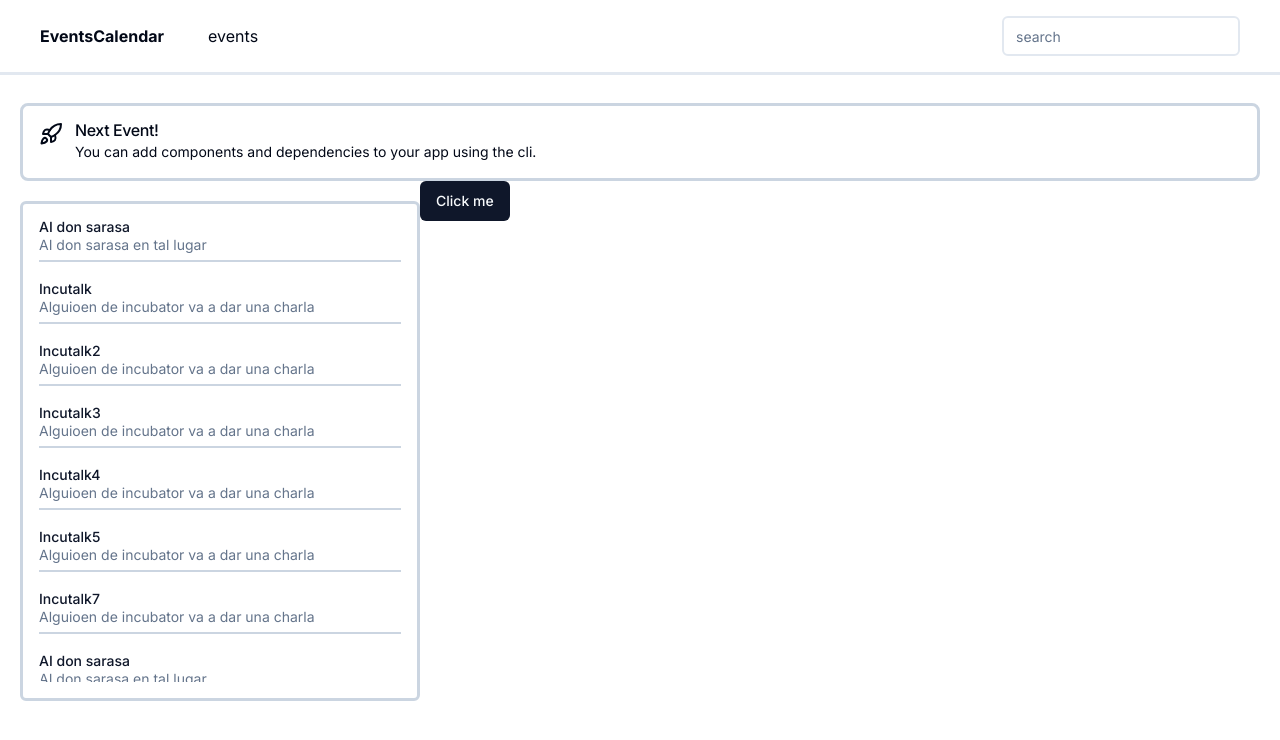
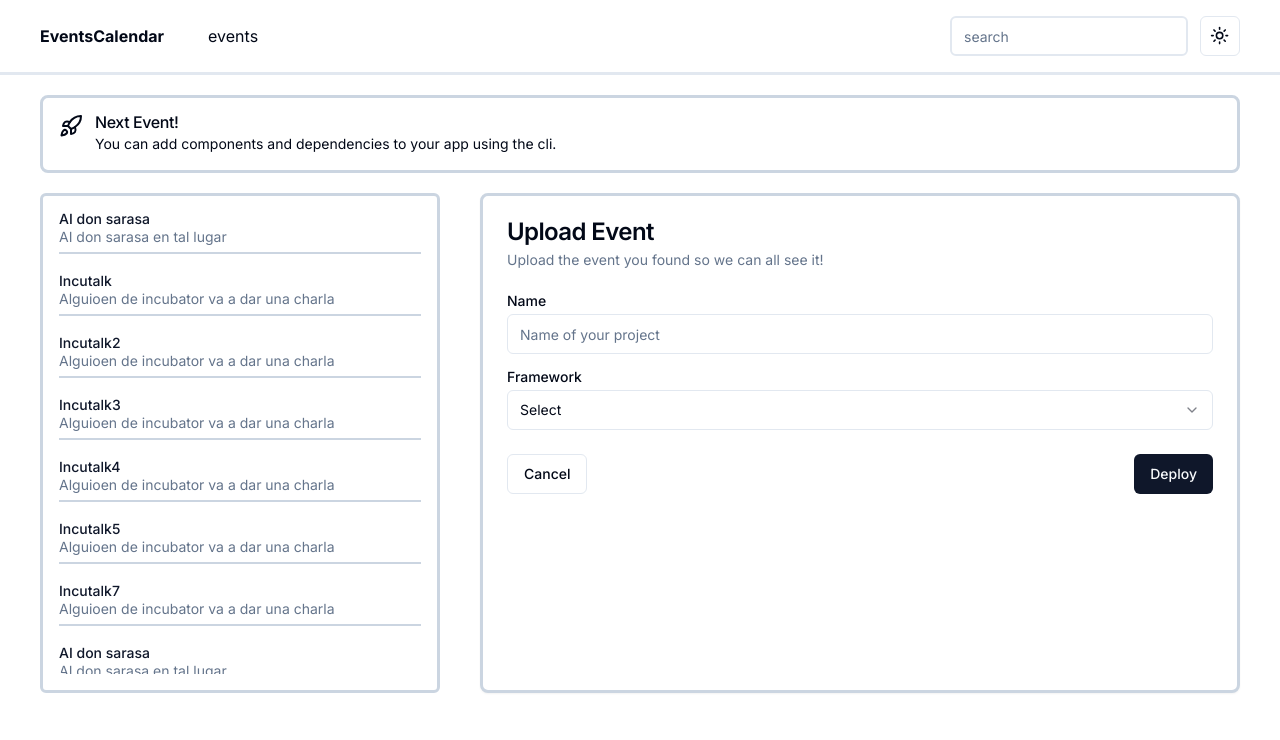
Before and after one commit to Nahuelluca20/events-calendar, a Next.js app: page / in a window 1280 px wide. Shown: the top 740 px of the page. Built offline with nearby package versions, Linux system fonts and the light colour scheme.

Commit message:
add: mock form

```diff
--- a/app/page.tsx
+++ b/app/page.tsx
@@ -1,14 +1,11 @@
 "use client";
 
-import {useTheme} from "next-themes";
-
-import {Button} from "@/components/ui/button";
 import NextEvent from "@/components/NextEvent";
 import {ScrollArea} from "@/components/ui/scroll-area";
 import EventItem from "@/components/EventItem";
+import {AddEvent} from "@/components/AddEvent";
 
 export default function Home() {
-  const {theme, setTheme} = useTheme();
   const eventsMock = [
     {
       eventName: "AI don sarasa",
@@ -61,20 +58,23 @@
   ];
 
   return (
-    <main className="p-5">
+    <main className="max-w-[1200px] mx-auto mt-5 px-5 xl:px-0">
       <NextEvent />
-      <section className="md:flex">
+      <section className="grid md:flex my-5 gap-5 md:gap-10">
         <aside>
-          <ScrollArea className="h-[200px] md:h-[500px] w-full md:w-[350px] lg:w-[400px] rounded-md border-[3px] border-slate-300 p-4 my-5">
+          <ScrollArea className="h-[200px] md:h-[500px] w-full md:w-[350px] lg:w-[400px] rounded-md border-[3px] border-slate-300 p-4">
             {eventsMock.map((event, index) => (
               <EventItem key={index} {...event} />
             ))}
           </ScrollArea>
         </aside>
+        <article className="w-full">
+          <AddEvent />
+        </article>
 
-        <Button onClick={() => (theme === "dark" ? setTheme("light") : setTheme("dark"))}>
+        {/* <Button onClick={() => (theme === "dark" ? setTheme("light") : setTheme("dark"))}>
           Click me
-        </Button>
+        </Button> */}
       </section>
     </main>
   );
--- /dev/null
+++ b/components/AddEvent.tsx
@@ -0,0 +1,59 @@
+import * as React from "react";
+
+import {Button} from "@/components/ui/button";
+import {
+  Card,
+  CardContent,
+  CardDescription,
+  CardFooter,
+  CardHeader,
+  CardTitle,
+} from "@/components/ui/card";
+import {Input} from "@/components/ui/input";
+import {Label} from "@/components/ui/label";
+import {
+  Select,
+  SelectContent,
+  SelectItem,
+  SelectTrigger,
+  SelectValue,
+} from "@/components/ui/select";
+
+export function AddEvent() {
+  return (
+    <Card className="w-full border-[3px] border-slate-300 h-full">
+      <CardHeader>
+        <CardTitle>Upload Event</CardTitle>
+        <CardDescription>Upload the event you found so we can all see it!</CardDescription>
+      </CardHeader>
+      <CardContent>
+        <form>
+          <div className="grid w-full items-center gap-4">
+            <div className="flex flex-col space-y-1.5">
+              <Label htmlFor="name">Name</Label>
+              <Input id="name" placeholder="Name of your project" />
+            </div>
+            <div className="flex flex-col space-y-1.5">
+              <Label htmlFor="framework">Framework</Label>
+              <Select>
+                <SelectTrigger id="framework">
+                  <SelectValue placeholder="Select" />
+                </SelectTrigger>
+                <SelectContent position="popper">
+                  <SelectItem value="next">Next.js</SelectItem>
+                  <SelectItem value="sveltekit">SvelteKit</SelectItem>
+                  <SelectItem value="astro">Astro</SelectItem>
+                  <SelectItem value="nuxt">Nuxt.js</SelectItem>
+                </SelectContent>
+              </Select>
+            </div>
+          </div>
+        </form>
+      </CardContent>
+      <CardFooter className="flex justify-between">
+        <Button variant="outline">Cancel</Button>
+        <Button>Deploy</Button>
+      </CardFooter>
+    </Card>
+  );
+}
--- a/components/Navbar.tsx
+++ b/components/Navbar.tsx
@@ -2,6 +2,8 @@
 
 import * as React from "react";
 import Link from "next/link";
+import {useTheme} from "next-themes";
+import {Moon, Sun} from "lucide-react";
 
 import {Input} from "@/components/ui/input";
 import {cn} from "@/lib/utils";
@@ -12,9 +14,14 @@
   NavigationMenuList,
 } from "@/components/ui/navigation-menu";
 
+import {Button} from "./ui/button";
+
 export function Navbar() {
+  const {theme, setTheme} = useTheme();
+
   return (
-    <NavigationMenu className="py-4 px-10 border-b-[3px] mb-2 gap-3 md:gap-10 justify-between max-w-full ">
+    <NavigationMenu className="py-4 px-6 xl:px-0 border-b-[3px] mb-2 max-w-full">
+      <div className="max-w-[1200px] mx-auto flex gap-3 md:gap-10 justify-between w-full items-center">
         <NavigationMenuList className="gap-10">
           <Link legacyBehavior passHref href="/">
             <h1 className="font-bold cursor-pointer">EventsCalendar</h1>
@@ -29,7 +36,21 @@
           <NavigationMenuItem>
             <Input className="border-2" placeholder="search" />
           </NavigationMenuItem>
+          <NavigationMenuItem className="pl-2">
+            <Button
+              size="icon"
+              variant="outline"
+              onClick={() => (theme === "dark" ? setTheme("light") : setTheme("dark"))}
+            >
+              {theme === "dark" ? (
+                <Moon className="h-[1.2rem] w-[1.2rem] rotate-90 scale-0 transition-all dark:rotate-0 dark:scale-100" />
+              ) : (
+                <Sun className="h-[1.2rem] w-[1.2rem] rotate-0 scale-100 transition-all dark:-rotate-90 dark:scale-0" />
+              )}
+            </Button>
+          </NavigationMenuItem>
         </NavigationMenuList>
+      </div>
     </NavigationMenu>
   );
 }
--- /dev/null
+++ b/components/ui/card.tsx
@@ -0,0 +1,79 @@
+import * as React from "react"
+
+import { cn } from "@/lib/utils"
+
+const Card = React.forwardRef<
+  HTMLDivElement,
+  React.HTMLAttributes<HTMLDivElement>
+>(({ className, ...props }, ref) => (
+  <div
+    ref={ref}
+    className={cn(
+      "rounded-lg border bg-card text-card-foreground shadow-sm",
+      className
+    )}
+    {...props}
+  />
+))
+Card.displayName = "Card"
+
+const CardHeader = React.forwardRef<
+  HTMLDivElement,
+  React.HTMLAttributes<HTMLDivElement>
+>(({ className, ...props }, ref) => (
+  <div
+    ref={ref}
+    className={cn("flex flex-col space-y-1.5 p-6", className)}
+    {...props}
+  />
+))
+CardHeader.displayName = "CardHeader"
+
+const CardTitle = React.forwardRef<
+  HTMLParagraphElement,
+  React.HTMLAttributes<HTMLHeadingElement>
+>(({ className, ...props }, ref) => (
+  <h3
+    ref={ref}
+    className={cn(
+      "text-2xl font-semibold leading-none tracking-tight",
+      className
+    )}
+    {...props}
+  />
+))
+CardTitle.displayName = "CardTitle"
+
+const CardDescription = React.forwardRef<
+  HTMLParagraphElement,
+  React.HTMLAttributes<HTMLParagraphElement>
+>(({ className, ...props }, ref) => (
+  <p
+    ref={ref}
+    className={cn("text-sm text-muted-foreground", className)}
+    {...props}
+  />
+))
+CardDescription.displayName = "CardDescription"
+
+const CardContent = React.forwardRef<
+  HTMLDivElement,
+  React.HTMLAttributes<HTMLDivElement>
+>(({ className, ...props }, ref) => (
+  <div ref={ref} className={cn("p-6 pt-0", className)} {...props} />
+))
+CardContent.displayName = "CardContent"
+
+const CardFooter = React.forwardRef<
+  HTMLDivElement,
+  React.HTMLAttributes<HTMLDivElement>
+>(({ className, ...props }, ref) => (
+  <div
+    ref={ref}
+    className={cn("flex items-center p-6 pt-0", className)}
+    {...props}
+  />
+))
+CardFooter.displayName = "CardFooter"
+
+export { Card, CardHeader, CardFooter, CardTitle, CardDescription, CardContent }
--- /dev/null
+++ b/components/ui/label.tsx
@@ -0,0 +1,26 @@
+"use client"
+
+import * as React from "react"
+import * as LabelPrimitive from "@radix-ui/react-label"
+import { cva, type VariantProps } from "class-variance-authority"
+
+import { cn } from "@/lib/utils"
+
+const labelVariants = cva(
+  "text-sm font-medium leading-none peer-disabled:cursor-not-allowed peer-disabled:opacity-70"
+)
+
+const Label = React.forwardRef<
+  React.ElementRef<typeof LabelPrimitive.Root>,
+  React.ComponentPropsWithoutRef<typeof LabelPrimitive.Root> &
+    VariantProps<typeof labelVariants>
+>(({ className, ...props }, ref) => (
+  <LabelPrimitive.Root
+    ref={ref}
+    className={cn(labelVariants(), className)}
+    {...props}
+  />
+))
+Label.displayName = LabelPrimitive.Root.displayName
+
+export { Label }
--- /dev/null
+++ b/components/ui/select.tsx
@@ -0,0 +1,121 @@
+"use client"
+
+import * as React from "react"
+import * as SelectPrimitive from "@radix-ui/react-select"
+import { Check, ChevronDown } from "lucide-react"
+
+import { cn } from "@/lib/utils"
+
+const Select = SelectPrimitive.Root
+
+const SelectGroup = SelectPrimitive.Group
+
+const SelectValue = SelectPrimitive.Value
+
+const SelectTrigger = React.forwardRef<
+  React.ElementRef<typeof SelectPrimitive.Trigger>,
+  React.ComponentPropsWithoutRef<typeof SelectPrimitive.Trigger>
+>(({ className, children, ...props }, ref) => (
+  <SelectPrimitive.Trigger
+    ref={ref}
+    className={cn(
+      "flex h-10 w-full items-center justify-between rounded-md border border-input bg-background px-3 py-2 text-sm ring-offset-background placeholder:text-muted-foreground focus:outline-none focus:ring-2 focus:ring-ring focus:ring-offset-2 disabled:cursor-not-allowed disabled:opacity-50",
+      className
+    )}
+    {...props}
+  >
+    {children}
+    <SelectPrimitive.Icon asChild>
+      <ChevronDown className="h-4 w-4 opacity-50" />
+    </SelectPrimitive.Icon>
+  </SelectPrimitive.Trigger>
+))
+SelectTrigger.displayName = SelectPrimitive.Trigger.displayName
+
+const SelectContent = React.forwardRef<
+  React.ElementRef<typeof SelectPrimitive.Content>,
+  React.ComponentPropsWithoutRef<typeof SelectPrimitive.Content>
+>(({ className, children, position = "popper", ...props }, ref) => (
+  <SelectPrimitive.Portal>
+    <SelectPrimitive.Content
+      ref={ref}
+      className={cn(
+        "relative z-50 min-w-[8rem] overflow-hidden rounded-md border bg-popover text-popover-foreground shadow-md data-[state=open]:animate-in data-[state=closed]:animate-out data-[state=closed]:fade-out-0 data-[state=open]:fade-in-0 data-[state=closed]:zoom-out-95 data-[state=open]:zoom-in-95 data-[side=bottom]:slide-in-from-top-2 data-[side=left]:slide-in-from-right-2 data-[side=right]:slide-in-from-left-2 data-[side=top]:slide-in-from-bottom-2",
+        position === "popper" &&
+          "data-[side=bottom]:translate-y-1 data-[side=left]:-translate-x-1 data-[side=right]:translate-x-1 data-[side=top]:-translate-y-1",
+        className
+      )}
+      position={position}
+      {...props}
+    >
+      <SelectPrimitive.Viewport
+        className={cn(
+          "p-1",
+          position === "popper" &&
+            "h-[var(--radix-select-trigger-height)] w-full min-w-[var(--radix-select-trigger-width)]"
+        )}
+      >
+        {children}
+      </SelectPrimitive.Viewport>
+    </SelectPrimitive.Content>
+  </SelectPrimitive.Portal>
+))
+SelectContent.displayName = SelectPrimitive.Content.displayName
+
+const SelectLabel = React.forwardRef<
+  React.ElementRef<typeof SelectPrimitive.Label>,
+  React.ComponentPropsWithoutRef<typeof SelectPrimitive.Label>
+>(({ className, ...props }, ref) => (
+  <SelectPrimitive.Label
+    ref={ref}
+    className={cn("py-1.5 pl-8 pr-2 text-sm font-semibold", className)}
+    {...props}
+  />
+))
+SelectLabel.displayName = SelectPrimitive.Label.displayName
+
+const SelectItem = React.forwardRef<
+  React.ElementRef<typeof SelectPrimitive.Item>,
+  React.ComponentPropsWithoutRef<typeof SelectPrimitive.Item>
+>(({ className, children, ...props }, ref) => (
+  <SelectPrimitive.Item
+    ref={ref}
+    className={cn(
+      "relative flex w-full cursor-default select-none items-center rounded-sm py-1.5 pl-8 pr-2 text-sm outline-none focus:bg-accent focus:text-accent-foreground data-[disabled]:pointer-events-none data-[disabled]:opacity-50",
+      className
+    )}
+    {...props}
+  >
+    <span className="absolute left-2 flex h-3.5 w-3.5 items-center justify-center">
+      <SelectPrimitive.ItemIndicator>
+        <Check className="h-4 w-4" />
+      </SelectPrimitive.ItemIndicator>
+    </span>
+
+    <SelectPrimitive.ItemText>{children}</SelectPrimitive.ItemText>
+  </SelectPrimitive.Item>
+))
+SelectItem.displayName = SelectPrimitive.Item.displayName
+
+const SelectSeparator = React.forwardRef<
+  React.ElementRef<typeof SelectPrimitive.Separator>,
+  React.ComponentPropsWithoutRef<typeof SelectPrimitive.Separator>
+>(({ className, ...props }, ref) => (
+  <SelectPrimitive.Separator
+    ref={ref}
+    className={cn("-mx-1 my-1 h-px bg-muted", className)}
+    {...props}
+  />
+))
+SelectSeparator.displayName = SelectPrimitive.Separator.displayName
+
+export {
+  Select,
+  SelectGroup,
+  SelectValue,
+  SelectTrigger,
+  SelectContent,
+  SelectLabel,
+  SelectItem,
+  SelectSeparator,
+}
--- a/package.json
+++ b/package.json
@@ -9,8 +9,10 @@
     "lint": "next lint"
   },
   "dependencies": {
+    "@radix-ui/react-label": "^2.0.2",
     "@radix-ui/react-navigation-menu": "^1.1.3",
     "@radix-ui/react-scroll-area": "^1.0.4",
+    "@radix-ui/react-select": "^1.2.2",
     "@radix-ui/react-separator": "^1.0.3",
     "@radix-ui/react-slot": "^1.0.2",
     "@types/node": "20.5.0",
```
Also changed, not shown: 1 other file (tests, documents, lock files or other folders). Lines whose indentation alone changed are shown as unchanged.
